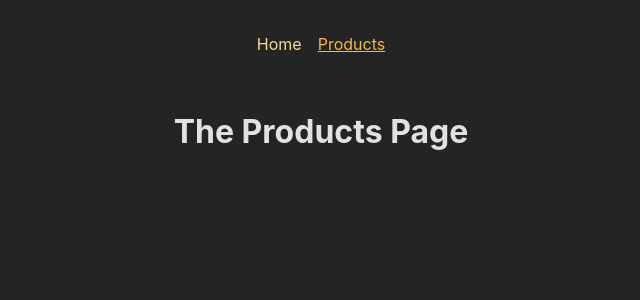
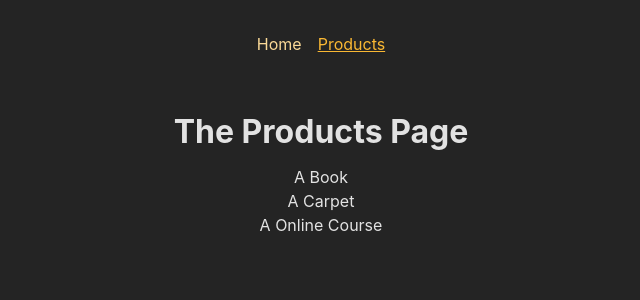
Before and after one commit to xiaoyoufung/the-complete-react-guide, a React (Create React App) app in the folder 22-Building-a-Multi-Page-SPA-with-React-Router/01-starting-project/: page /products in a window 1280 px wide. Shown: the top 300 px of the page, without its empty margins (319-959 px from the left). Built offline with nearby package versions, Linux system fonts and the light colour scheme.

Commit message:
352. Defining & Using Dynamic Routes

```diff
--- a/22-Building-a-Multi-Page-SPA-with-React-Router/01-starting-project/src/App.js
+++ b/22-Building-a-Multi-Page-SPA-with-React-Router/01-starting-project/src/App.js
@@ -3,6 +3,7 @@ import HomePage from "./pages/Home";
 import ProductsPage from "./pages/Products";
 import RootLayout from "./pages/Root";
 import ErrorPage from "./pages/Error";
+import ProductDetailPage from "./pages/ProductDetail";
 
 // const routerDefinitions = createRoutesFromElements(
 //   <Route>
@@ -19,6 +20,7 @@ const router = createBrowserRouter([
     children: [
       { path: '/', element: <HomePage /> },
       { path: '/products', element: <ProductsPage /> },
+      { path: '/products/:productId', element: <ProductDetailPage /> }
     ]
   },
 
--- /dev/null
+++ b/22-Building-a-Multi-Page-SPA-with-React-Router/01-starting-project/src/pages/ProductDetail.js
@@ -0,0 +1,14 @@
+import { useParams } from 'react-router-dom';
+
+function ProductDetailPage() {
+    const params = useParams();
+
+    return (
+        <>
+            <h1>Product Details!</h1>
+            <p>{params.productId}</p>
+        </>
+    )
+}
+
+export default ProductDetailPage;
--- a/22-Building-a-Multi-Page-SPA-with-React-Router/01-starting-project/src/pages/Products.js
+++ b/22-Building-a-Multi-Page-SPA-with-React-Router/01-starting-project/src/pages/Products.js
@@ -1,5 +1,14 @@
-function ProductsPage(){
-    return <h1>The Products Page</h1>;
+function ProductsPage() {
+    return (
+        <>
+            <h1>The Products Page</h1>
+            <ul>
+                <li>A Book</li>
+                <li>A Carpet</li>
+                <li>A Online Course</li>
+            </ul>
+        </>
+    );
 }
 
 export default ProductsPage;
```
